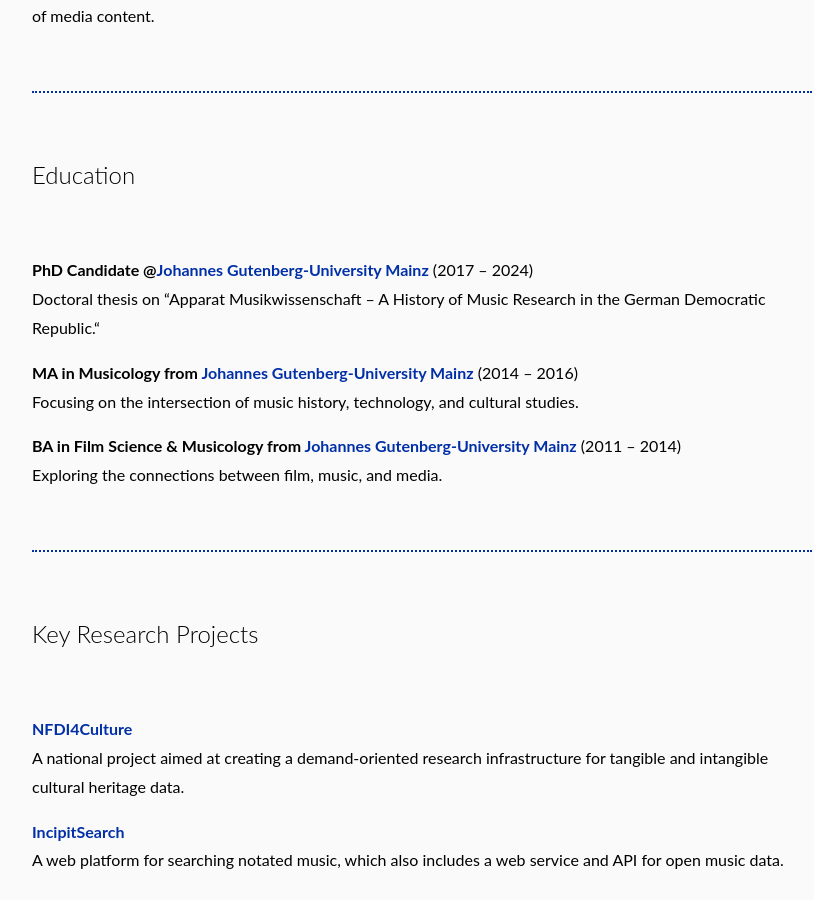
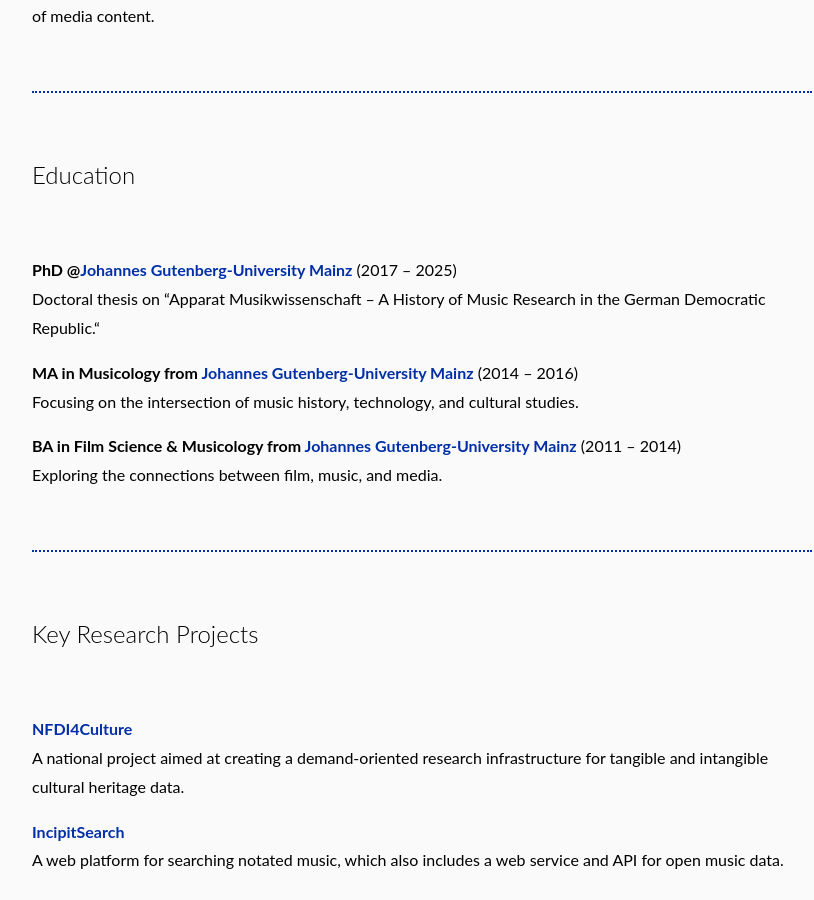
Before and after one commit to vonvlaho/me, a Jekyll site: the page built from index.md, in a window 1280 px wide and 900 px high, scrolled down 1302 px. Shown: the whole window, without its empty margins (218-1032 px from the left). Built offline with Jekyll 4.4.1, drawn with Linux system fonts in a browser that asks for light colours.

Commit message:
Update index.md

```diff
--- a/index.md
+++ b/index.md
@@ -37,7 +37,7 @@
 
 ### Education
 
-**PhD Candidate @[Johannes Gutenberg-University Mainz](https://www.uni-mainz.de)** (2017 – 2024)
+**PhD @[Johannes Gutenberg-University Mainz](https://www.uni-mainz.de)** (2017 – 2025)
 Doctoral thesis on “Apparat Musikwissenschaft – A History of Music Research in the German Democratic Republic.“
 
 **MA in Musicology from [Johannes Gutenberg-University Mainz](https://www.uni-mainz.de)** (2014 – 2016)
```
